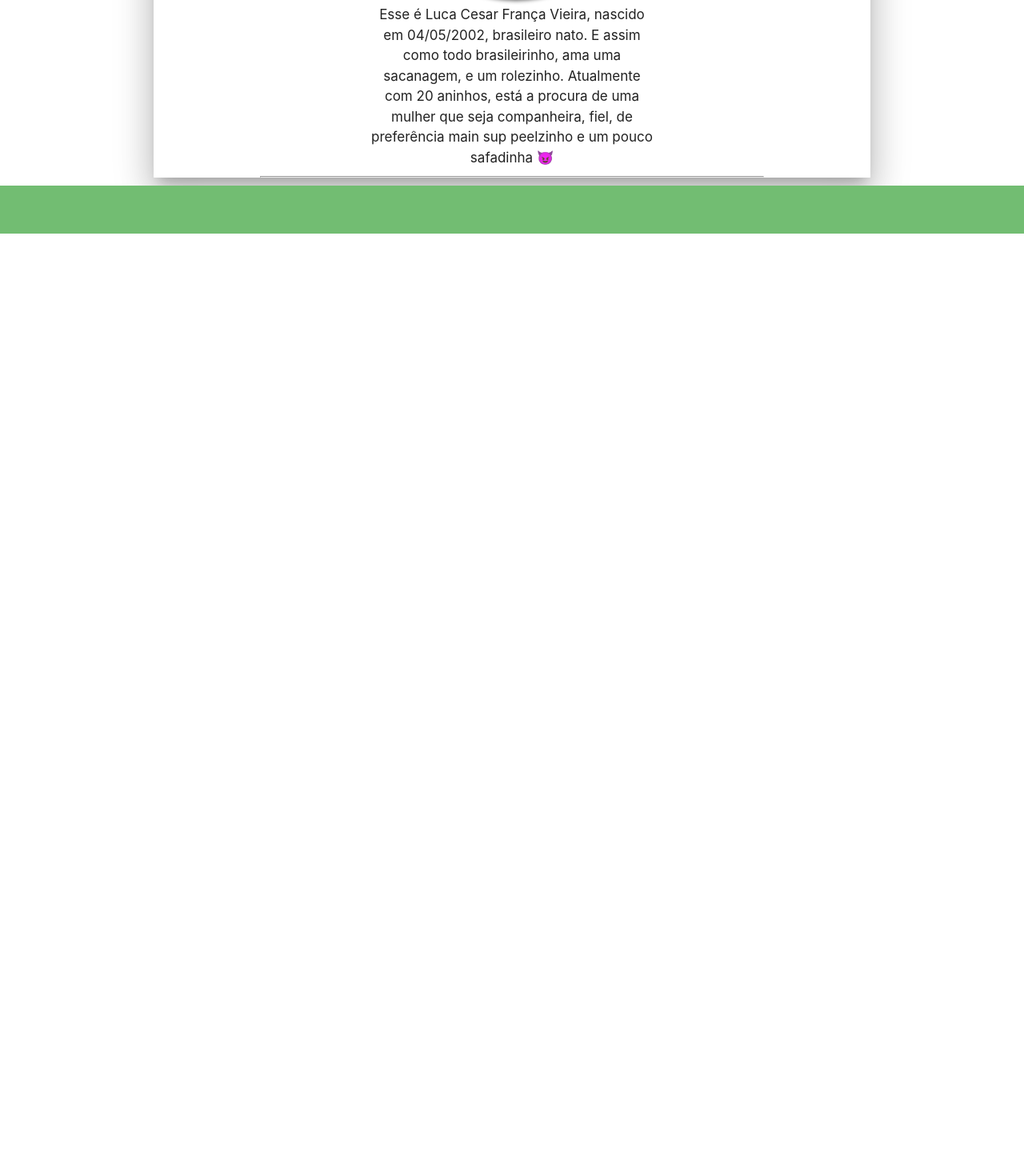
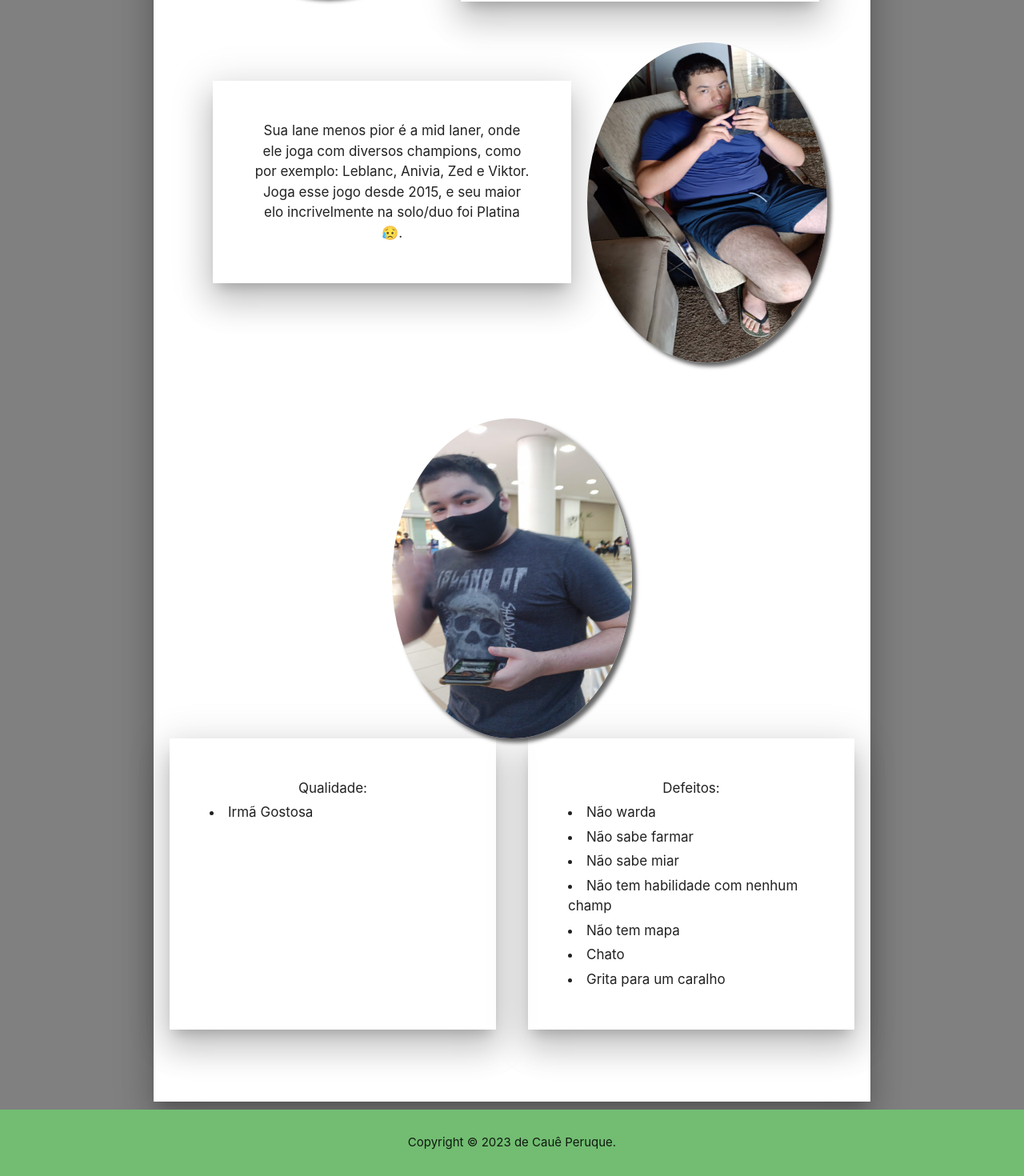
Before and after one commit to caueperuque/site-luca, a plain HTML site: page index.html in a window 1280 px wide. Shown: the part 677-2147 px from the top of the page at 80% size. Before the commit the page ends 969 px from the top, so only its background shows below. Drawn offline with nearby package versions, Linux system fonts and the light colour scheme.

Commit message:
finalizado praticamente

```diff
--- a/index.html
+++ b/index.html
@@ -20,24 +20,55 @@
         <div id="teste">
           <hr>
         </div>
-        <div id="about">
-          <div id="img-container">
+        <div class="about">
+          <div >
             <img src="images/WhatsApp Image 2023-02-16 at 00.10.29.jpeg" class="images-luca">
           </div>
-          <article id="text-about">
+          <article id="text-about" class="z-depth-5">
             <p>Esse é Luca Cesar França Vieira, nascido em 04/05/2002, brasileiro nato. E assim como todo brasileirinho, ama uma sacanagem, e um rolezinho. Atualmente com 20 aninhos, está a procura de uma mulher que seja companheira, fiel, de preferência main sup peelzinho e um pouco safadinha 😈</p>
           </article>
         </div>
     </section>
-    <hr>
     <section>
+      <div class="about" id="section-about2">
+        <article id="text-about2" class="z-depth-5">
+          <p>Sua lane menos pior é a mid laner, onde ele joga com diversos champions, como por exemplo: Leblanc, Anivia, Zed e Viktor. Joga esse jogo desde 2015, e seu maior elo incrivelmente na solo/duo foi Platina 😥.</p>
+        </article>
+        <img src="images/WhatsApp Image 2023-02-16 at 00.02.21.jpeg" alt="" class="images-luca" id="second-luca">
+      </div>
+    </section>
+    <section>
+      <div class="about" id="section-about2">
+        <div class="img-container-large">
+          <img src="images/WhatsApp Image 2023-02-16 at 00.07.41.jpeg" alt="" class="images-luca" id="third-luca">
+        </div>
+        <div id="teste">
+          <article id="text-about2" class="z-depth-5">
+            <ul>Qualidade:</ul>
+              <li>Irmã Gostosa</li>
+          </article>
+          <article id="text-about2" class="z-depth-5">
+            <ul id="list-defeitos">Defeitos:</ul>
+              <li>Não warda</li>
+              <li>Não sabe farmar</li>
+              <li>Não sabe miar</li>
+              <li>Não tem habilidade com nenhum champ</li>
+              <li>Não tem mapa</li>
+              <li>Chato</li>
+              <li>Grita para um caralho</li>
+          </article>
+        </div>
 
+
+      </div>
     </section>
   </section>
 
   <footer>
-    <p> </p>
-    <a href="https://wa.me/+5511999887766"><i class="material-icons"><img src="images/whatsapp.png" alt="" target="_blank" id="wpp" class="btn-floating pulse"></i></a>
+    <div class="center-align">
+      <p>Copyright © 2023 de Cauê Peruque.</p>
+    </div>
+    <a href="https://wa.me/+5518996697894" target="_blank"><i class="material-icons"><img src="images/whatsapp.png" alt="" target="_blank" id="wpp" class="btn-floating pulse"></i></a>
   </footer>
 </body>
 
--- a/style.css
+++ b/style.css
@@ -4,6 +4,10 @@
   margin:0;
   padding: 0;
   box-sizing: border-box;
+}
+
+body {
+  background-color: gray;
 }
 
 header{
@@ -19,6 +23,7 @@ header{
   display: flex;
   justify-content: center;
   flex-wrap: wrap;
+  background-color: white;
 }
 
 h1 {
@@ -39,9 +44,13 @@ h1 {
 
 #section-about {
     margin-top: 30px;
+    display: flex;
+    flex-wrap: wrap;
+    justify-content: center;
+
 }
 
-#img-container {
+.img-container {
   display: flex;
   justify-content: center;
   margin-bottom: 10px;
@@ -49,16 +58,19 @@ h1 {
 }
 
 
-#text-about {
+#text-about, #text-about2 {
   text-align: center;
-  width: 40%;
+  width: 50%;
   font-size: 17px;
+  margin-left: 20px;
+  padding: 50px;
 }
 
-#about  {
+.about  {
     display: flex;
     flex-wrap: wrap;
     justify-content: center;
+    align-items: center;
 }
 
 hr {
@@ -76,6 +88,7 @@ hr {
   bottom: 10px;
   margin-left: 10px;
   left: 1830px;
+  padding: 5px;
 }
 
 footer {
@@ -90,3 +103,36 @@ footer {
   justify-content: center;
   margin-bottom: 20px;
 }
+
+#second-luca {
+  margin-top: 50px;
+  width: 300px;
+  height: 400px;
+}
+
+#text-about2 {
+  margin-right: 20px;
+}
+
+#section-about2 {
+  margin-bottom: 70px;
+}
+
+#third-luca {
+  height: 400px;
+}
+
+.img-container-large {
+  display: flex;
+  justify-content: center;
+  width: 100%;
+}
+
+#teste {
+  width: 100%;
+}
+
+li {
+  margin-top: 5px;
+  text-align: start;
+}
```
